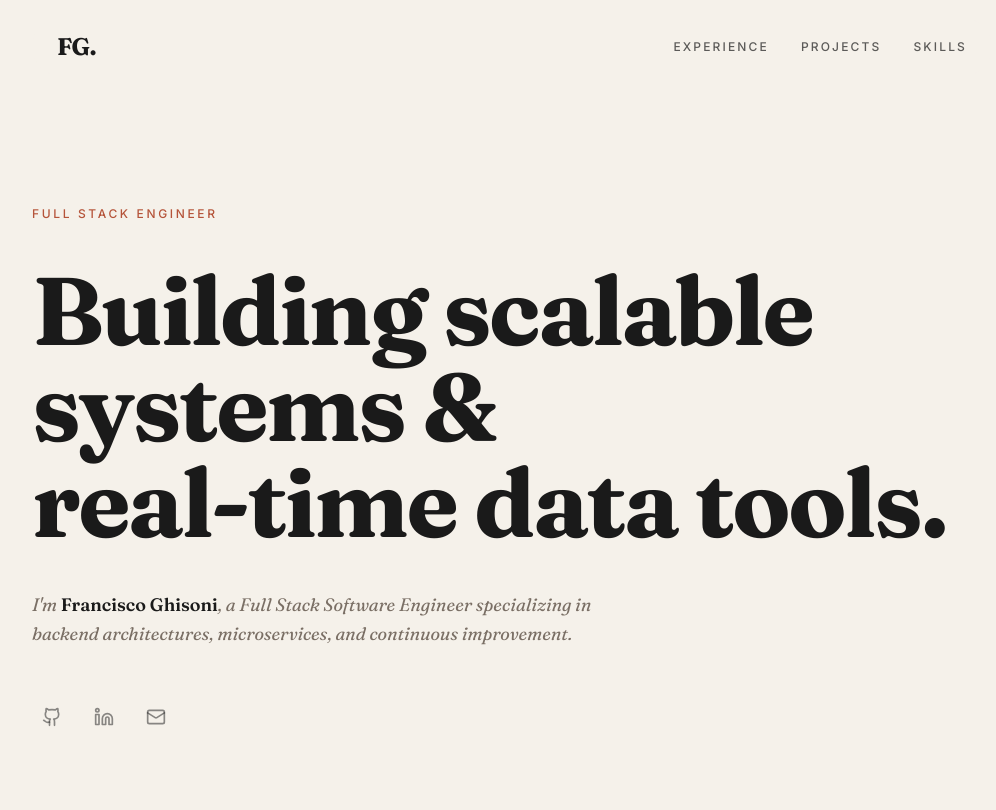
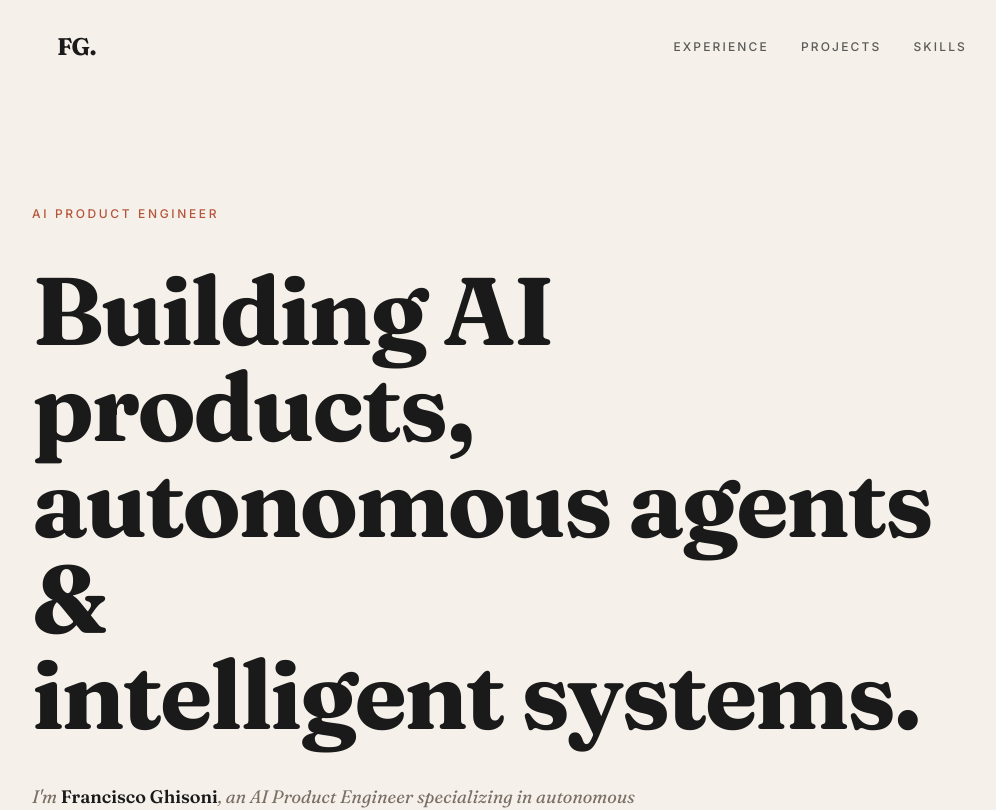
Before and after one commit to franGhisoni/portafolio, a React (Vite) app: page / in a window 1280 px wide. Shown: the top 810 px of the page, without its empty margins (128-1124 px from the left). Built offline with nearby package versions, Linux system fonts and the light colour scheme.

Commit message:
feat: update hero positioning to AI Product Engineer

```diff
--- a/src/App.tsx
+++ b/src/App.tsx
@@ -21,7 +21,7 @@ function App() {
             animate={{ opacity: 1 }}
             transition={{ duration: 0.6, ease: EASE }}
           >
-            Full Stack Engineer
+            AI Product Engineer
           </motion.p>
 
           <motion.h1
@@ -30,9 +30,9 @@ function App() {
             animate={{ opacity: 1, y: 0 }}
             transition={{ duration: 1.0, delay: 0.08, ease: EASE }}
           >
-            Building scalable<br />
-            systems &amp;<br />
-            real-time data tools.
+            Building AI products,<br />
+            autonomous agents &amp;<br />
+            intelligent systems.
           </motion.h1>
 
           <motion.p
@@ -41,7 +41,7 @@ function App() {
             animate={{ opacity: 1, y: 0 }}
             transition={{ duration: 0.8, delay: 0.2, ease: EASE }}
           >
-            I'm <span className="text-foreground not-italic font-semibold">Francisco Ghisoni</span>, a Full Stack Software Engineer specializing in backend architectures, microservices, and continuous improvement.
+            I'm <span className="text-foreground not-italic font-semibold">Francisco Ghisoni</span>, an AI Product Engineer specializing in autonomous agents, intelligent workflows, and scalable production backends.
           </motion.p>
 
           <motion.div
```
